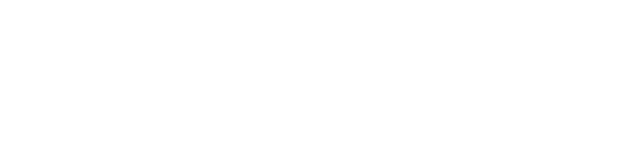
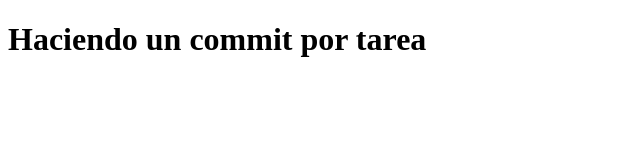
Before and after one commit to rctorr/proyecto-1, a plain HTML site: page index.html in a window 1280 px wide. Shown: the whole page, without its empty margins (0-640 px from the left). Drawn offline with Linux system fonts and the light colour scheme.

Commit message:
Agregando <html> a index.html Agregando <body> a index.html Agregando <h1> a index.html

```diff
--- a/index.html
+++ b/index.html
@@ -1 +1,6 @@
 <!DOCTYPE html>
+<html>
+<body>
+  <h1>Haciendo un commit por tarea</h1>
+</body>
+</html>
```
